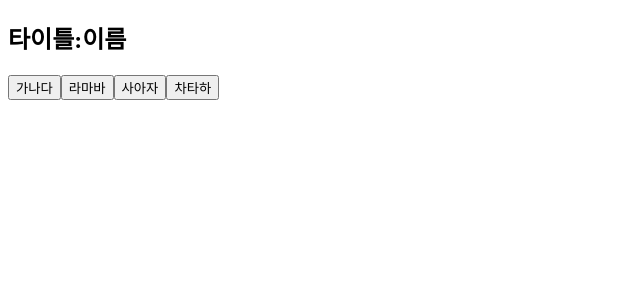
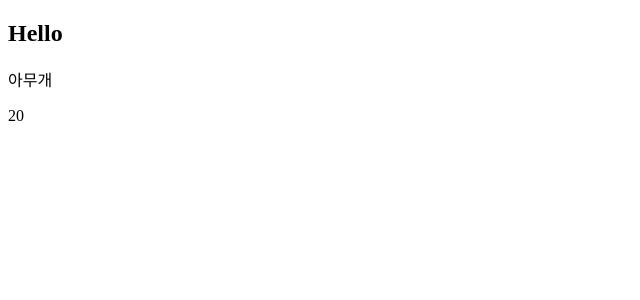
Before and after one commit to qkaxhfms/practice_react_2, a React (Create React App) app in the folder basic-function/: page / in a window 1280 px wide. Shown: the top 300 px of the page, without its empty margins (0-640 px from the left). Built offline with nearby package versions, Linux system fonts and the light colour scheme.

Commit message:
나누기, 복습

```diff
--- a/basic-function/src/App.js
+++ b/basic-function/src/App.js
@@ -1,11 +1,11 @@
 import React, { Component } from 'react';
-import Test6 from './components/Test6';
+import Test7 from './components/Test7';
 
 export default class App extends Component {
   render() {
     return (
       <div>
-        <Test6 />
+        <Test7 />
       </div>
     )
   }
--- /dev/null
+++ b/basic-function/src/components/Test7.js
@@ -0,0 +1,30 @@
+import React, { Component } from 'react'
+
+class Test7 extends Component {
+    render() {
+        const myName = '아무개';
+        return (
+            <div>
+                <Sub
+                    title={myName}
+                    age={20}
+                />
+            </div>
+        )
+    }
+}
+
+class Sub extends Component {
+    render(){
+        const {title,age} = this.props;
+        return (
+            <div>
+                <h2>Hello</h2>
+                <p>{title}</p>
+                <p>{age}</p>
+            </div>
+        );
+    }
+}
+
+export default Test7;
```
